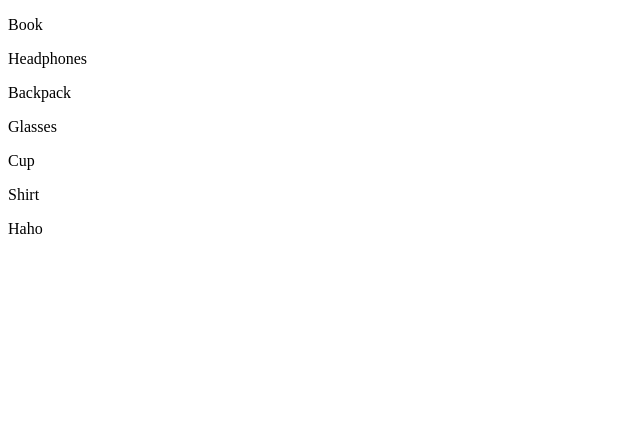
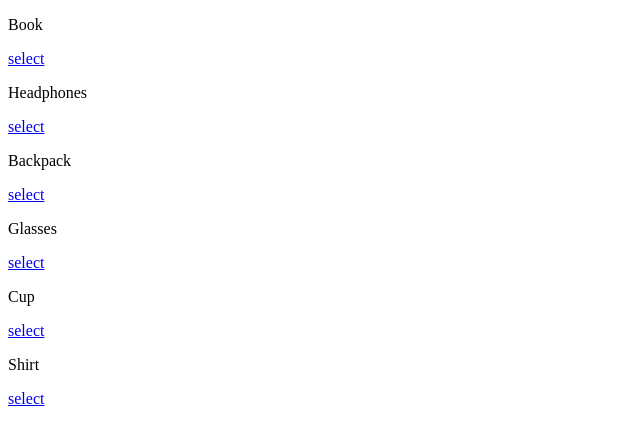
Before and after one commit to w314/reactStore, a React (Vite) app: page / in a window 1280 px wide. Shown: the top 442 px of the page, without its empty margins (0-640 px from the left). Built offline with nearby package versions, Linux system fonts and the light colour scheme.

Commit message:
feat: Add link to products in productlist to the product page

```diff
--- a/src/App.tsx
+++ b/src/App.tsx
@@ -1,11 +1,13 @@
 import { Routes, Route } from 'react-router-dom'
 import ProductList from './components/ProductList'
+import Product from './components/Product'
 
 function App() {
 
   return (
     <Routes>
       <Route path='/' element={<ProductList />}/>
+      <Route path='/products/:id' element={<Product />}/>
     </Routes>
   )
 }
--- a/src/components/Product.tsx
+++ b/src/components/Product.tsx
@@ -1,7 +1,14 @@
 import React from 'react'
+// import useParams to get product id from url
+import { useParams } from 'react-router-dom'
+import ProductInterface from '../ProductInterface'
 
 export default function Product() {
+  const { id } = useParams()
+
   return (
-    <div>Product</div>
+    <>
+      <div>Product {id}</div>
+    </>
   )
 }
--- a/src/components/ProductList.tsx
+++ b/src/components/ProductList.tsx
@@ -1,9 +1,10 @@
 import React from 'react'
 import { useState, useEffect } from 'react'
 import ProductInterface from '../ProductInterface'
+// import Product from './Product'
+import { Link } from 'react-router-dom'
 
-const ProductList = () => {
-
+export default function ProductList() {
   const [products, setProducts] = useState([] as ProductInterface[])
 
   useEffect(() => {
@@ -19,11 +20,13 @@ const ProductList = () => {
   return (
     <>
       {products.map(product => {
-        return <p>{product.name}</p>
+        return (
+          <div key={product.id}>
+            <p>{product.name}</p>
+            <Link to={`/products/${product.id}`}>select</Link>
+          </div>
+        )
       })}
-      Haho
     </>
   )
 }
-
-export default ProductList
```
